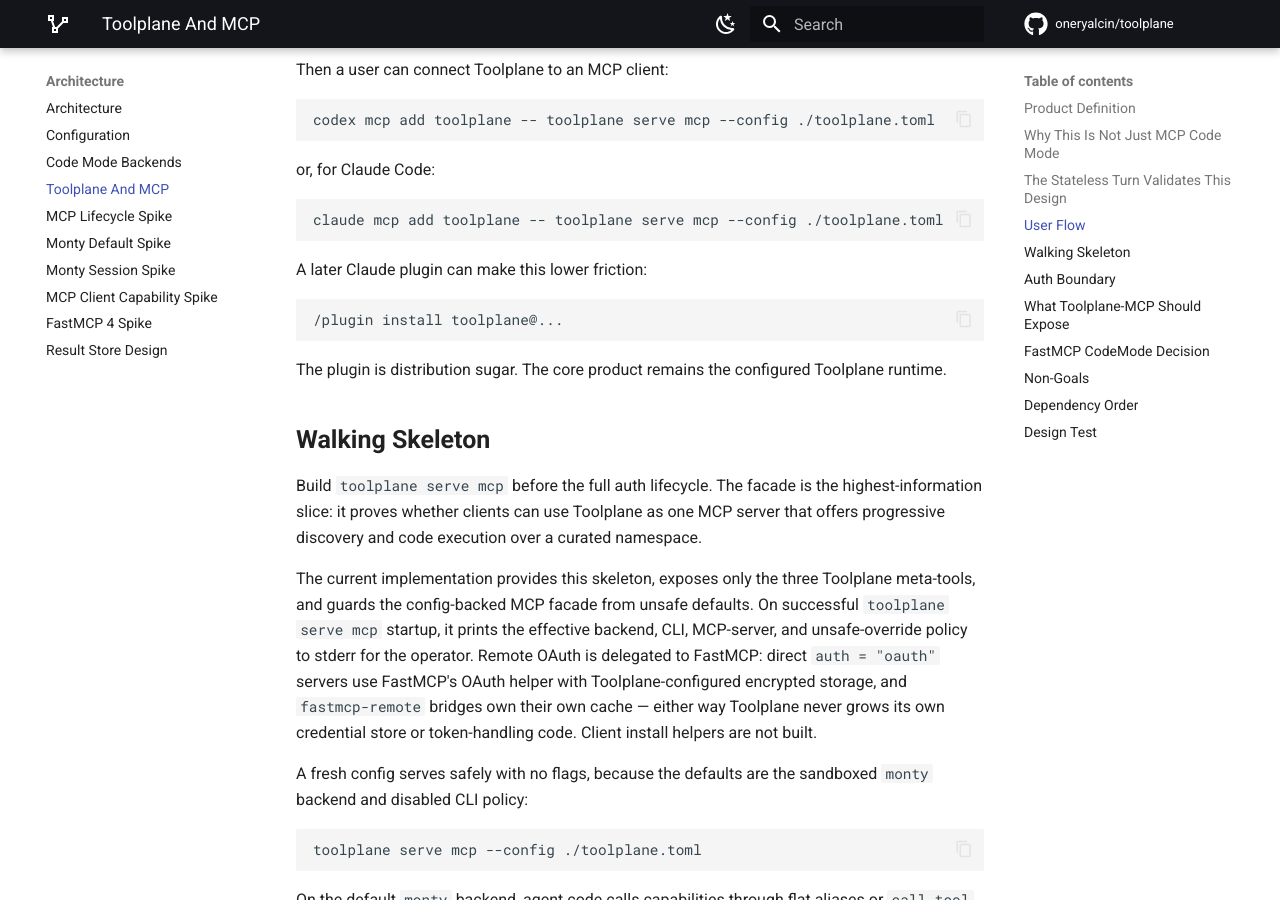
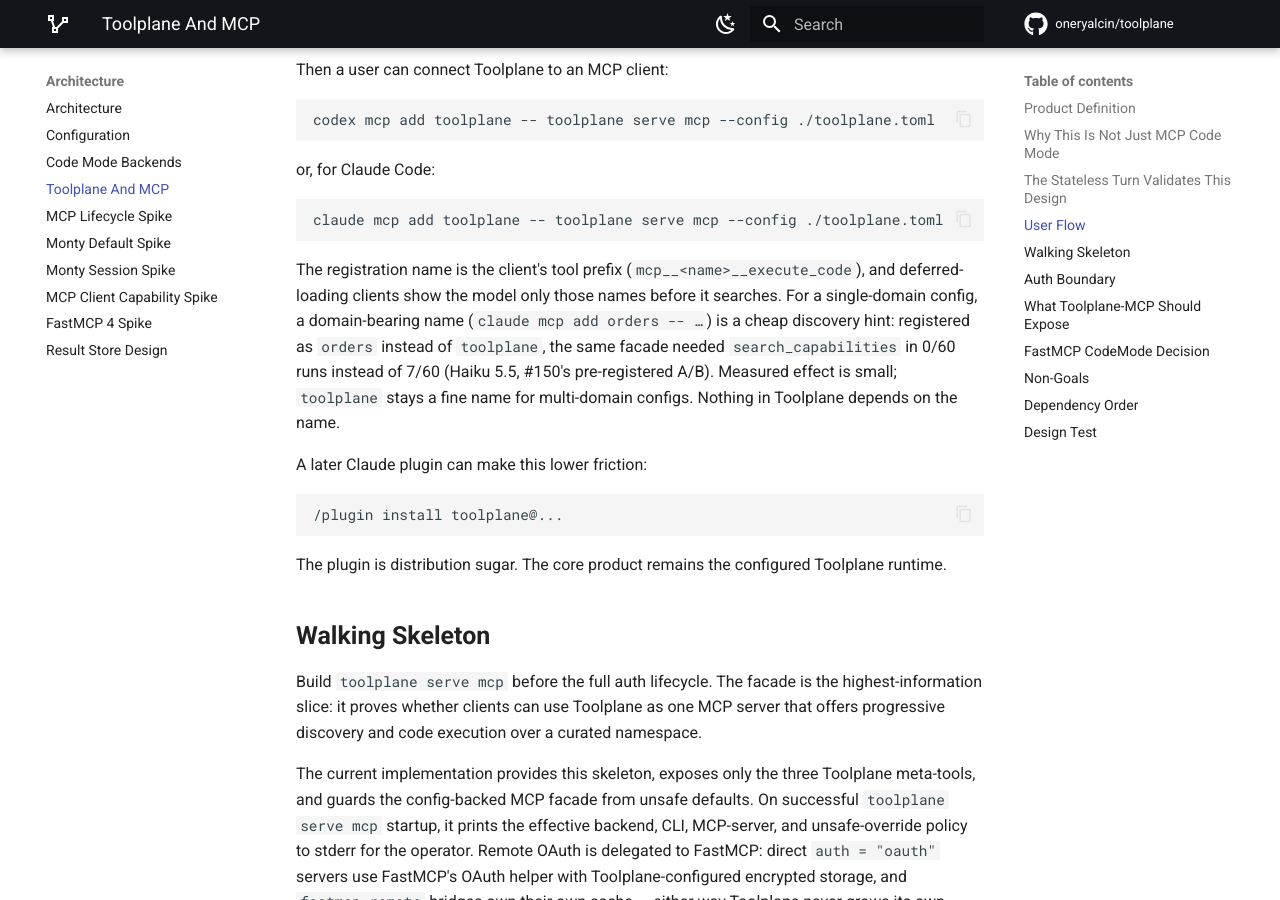
Before and after one commit to oneryalcin/toolplane, an MkDocs documentation site: the page built from docs/toolplane-mcp.md, in a window 1280 px wide and 900 px high, scrolled down 4386 px. Built offline with MkDocs 1.6.1 and Material for MkDocs 9.7.7, drawn with Linux system fonts in a browser that asks for light colours; comment, search, counter and statistics services are not loaded.

Commit message:
Docs: recommend a domain-bearing registration name (#150 follow-up)
The client registration name is the tool prefix deferred-loading clients
show before the model searches. In #150's pre-registered A/B (Haiku 5.5)
the same facade registered as 'orders' instead of 'toolplane' needed
search_capabilities in 0/60 runs vs 7/60 (p=0.013), all correct. Small
effect, so 'toolplane' stays the default and the multi-domain choice.
Nothing in the product depends on the name (no hard-coded mcp__toolplane__
prefix; the named bench arm ran 60/60 correct).

````diff
--- a/docs/toolplane-mcp.md
+++ b/docs/toolplane-mcp.md
@@ -219,6 +219,15 @@
 ```bash
 claude mcp add toolplane -- toolplane serve mcp --config ./toolplane.toml
 ```
+
+The registration name is the client's tool prefix
+(`mcp__<name>__execute_code`), and deferred-loading clients show the model
+only those names before it searches. For a single-domain config, a
+domain-bearing name (`claude mcp add orders -- …`) is a cheap discovery
+hint: registered as `orders` instead of `toolplane`, the same facade needed
+`search_capabilities` in 0/60 runs instead of 7/60 (Haiku 5.5, #150's
+pre-registered A/B). Measured effect is small; `toolplane` stays a fine
+name for multi-domain configs. Nothing in Toolplane depends on the name.
 
 A later Claude plugin can make this lower friction:
 
````
Also changed, not shown: README.md (+9 -0 lines).
